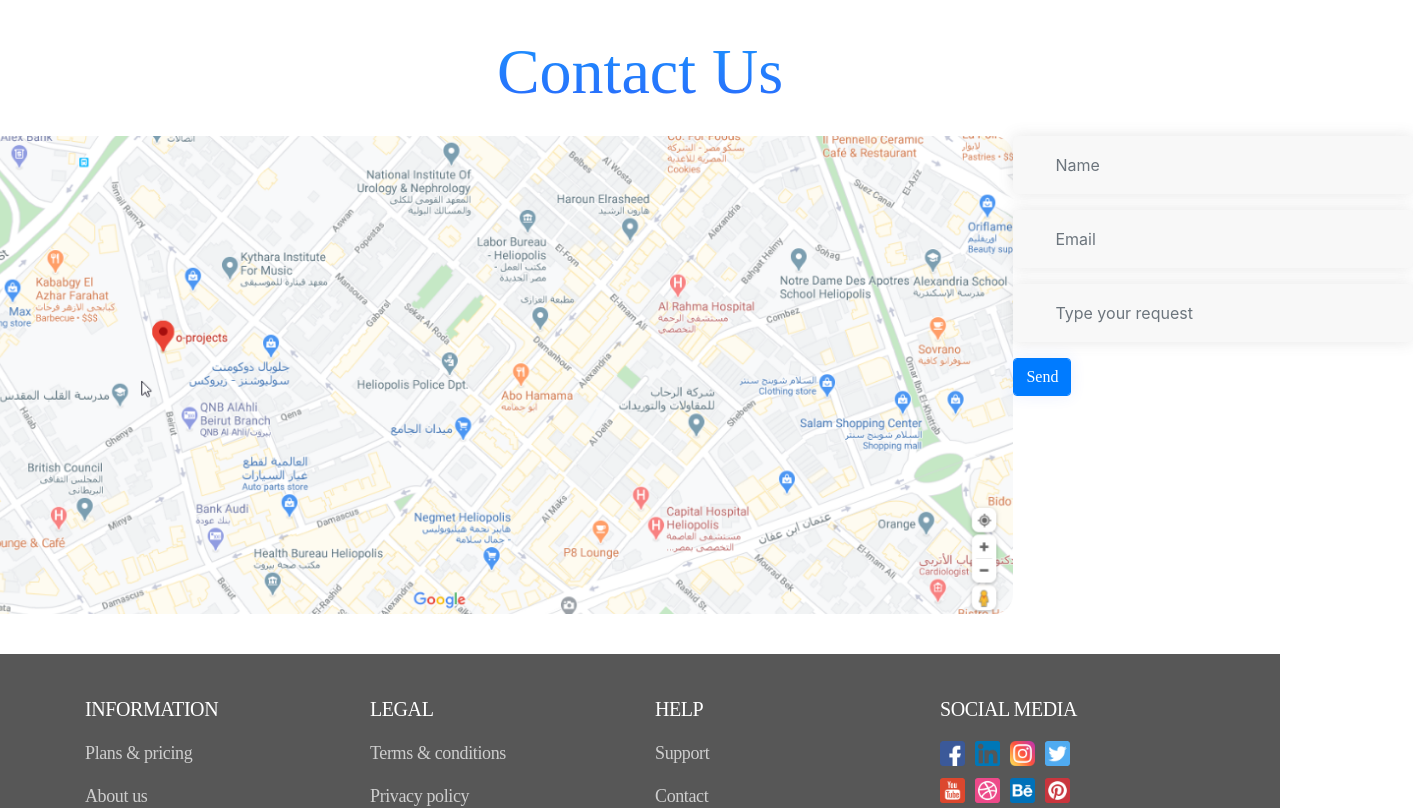
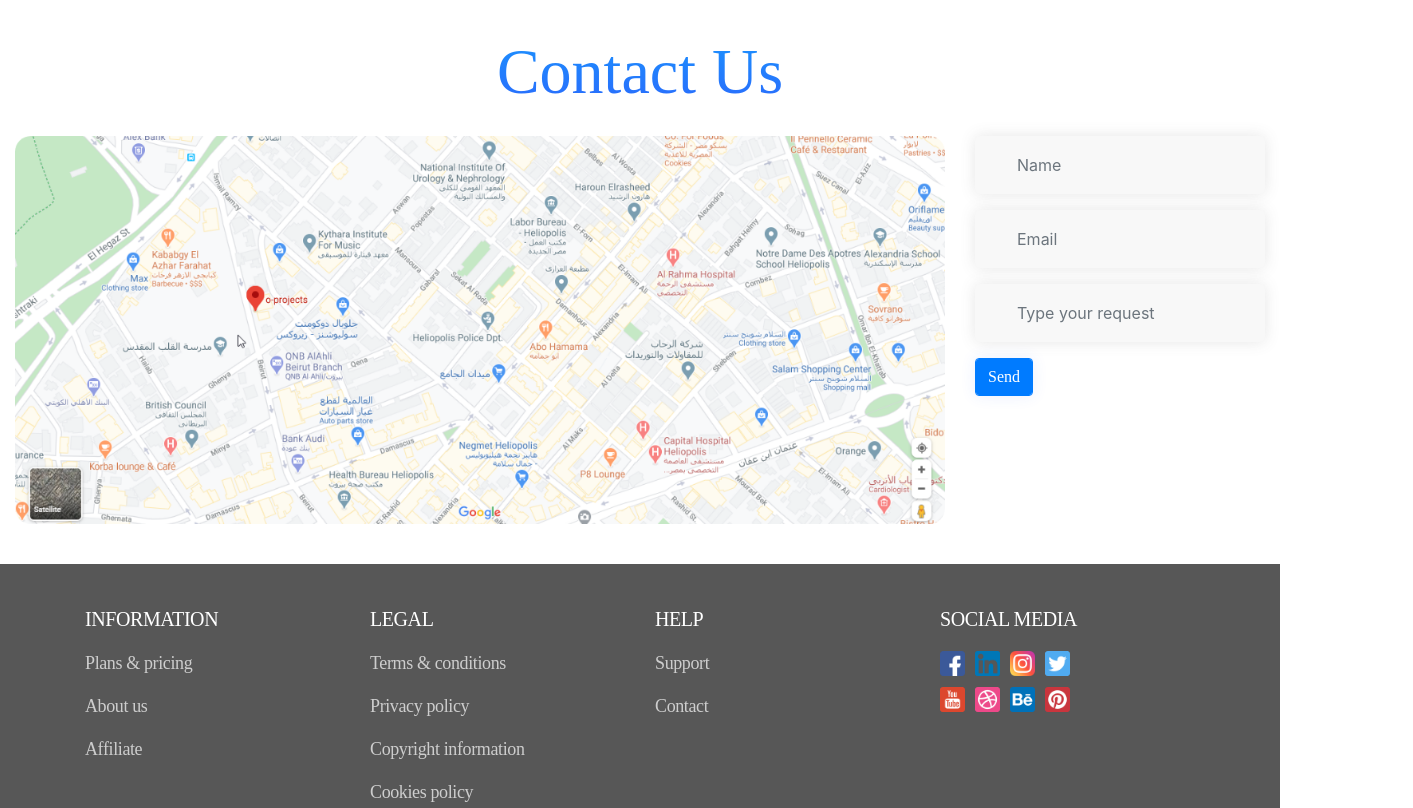
Before and after one commit to SamaAlshareef/Owle, a React (Create React App) app: page / in a window 1280 px wide. Shown: the part 3020-3828 px from the top of the page, 1413 px wide, since content can reach past the window. Built offline with nearby package versions, Linux system fonts and the light colour scheme; a web font is replaced by a local one; what google-maps-react would draw is missing.

Commit message:
Editing contact us

```diff
--- a/src/Components/navbar.jsx
+++ b/src/Components/navbar.jsx
@@ -262,27 +262,33 @@ class Navbar extends Component {
                 </div>
 
 
-            </div>
+
             <div className="row">
-            <div className="col-sm-12 d-flex flex-column justify-content-center">
-                    <p className="card-header-font" style={{marginTop:'157px'}}>Contact Us</p>
+                    <div className="col-sm-12 d-flex flex-column justify-content-center">
+                            <p className="card-header-font" style={{marginTop:'157px'}}>Contact Us</p>
+
+                    </div>
+                    <div className='col-sm-9'>
                     <div className='d-flex flex-row justify-content-center'>
-                    <img className='' height='478px' width='1166px' src='./images/home/map.png'/>
-                    <div className='d-flex justify-content-start' >
+                    <img className='img-res' height='478px' width='1166px' src='./images/home/map.png'/>
+
+                      </div>
+                      </div>
+                    <div className='col-sm-3 '>
                     <form >
-                            <div class="form-group d-flex justify-content-center">
+                            <div class="form-group d-flex justify-content-start">
                             <div class="fake-input">
                                 <input type="name" className="form-control" id="exampleInputEmail1"  placeholder="Name"/>
 
                             </div>
                             </div>
-                            <div class="form-group d-flex justify-content-center">
+                            <div class="form-group d-flex justify-content-start">
                             <div class="fake-input">
                                 <input type="email" className="form-control" id="exampleInputEmail1"  placeholder="Email"/>
 
                             </div>
                             </div>
-                            <div class="form-group d-flex justify-content-center">
+                            <div class="form-group d-flex justify-content-start">
                             <div class="fake-input">
                                 <input type="text" className="form-control" id="exampleInputEmail1" height='121px'  placeholder="Type your request"/>
 
@@ -293,12 +299,7 @@ class Navbar extends Component {
                             <button type="submit" className="btn btn-primary textbox-font send-btn" >Send</button>
                             </div>
                             </form>
-                    </div>
-
-
-                    </div>
-
-
+                        </div>
                     </div>
             </div>
              <Footer/>
```
